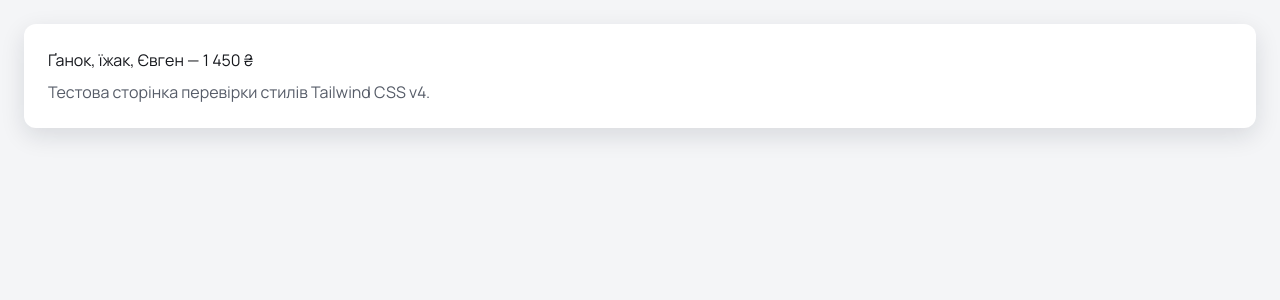
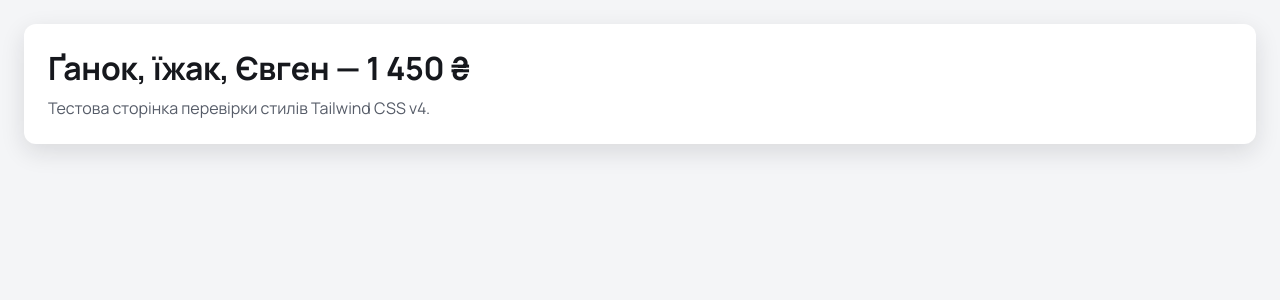
Before and after one commit to vkryvosheia/shop, a React (Vite) app in the folder frontend/: page / in a window 1280 px wide. Shown: the top 300 px of the page. Built offline with nearby package versions, Linux system fonts and the light colour scheme.

Commit message:
fix: resolve review feedback on typography, styles and tests

```diff
--- a/frontend/src/index.css
+++ b/frontend/src/index.css
@@ -1,6 +1,8 @@
 @import 'tailwindcss';
 
 @theme {
+  --color-*: initial;
+
   /* Шрифти */
   --font-sans:
     'Manrope', system-ui, -apple-system, BlinkMacSystemFont, 'Segoe UI', Roboto,
@@ -8,6 +10,7 @@
   --font-mono:
     'JetBrains Mono', ui-monospace, SFMono-Regular, Menlo, Monaco, Consolas,
     monospace;
+
   /* Кольори */
   --color-ink: #16181d;
   --color-muted: #565c68;
@@ -33,54 +36,72 @@
   --color-disabled: #8a909c;
   --color-upload-border: #c4c8d0;
 
-  /* Оформлення тексту */
-  --text-display: 2.5rem 3rem 800 -0.02em;
-  --text-h1: 2rem 2.5rem 700 -0.01em;
-  --text-h2: 1.5rem 2rem 700;
-  --text-h3: 1.125rem 1.625rem 700;
-  --text-body: 1rem 1.5rem 400;
-  --text-small: 0.875rem 1.25rem 500;
-  --text-label: 0.75rem 1rem 700 0.08em;
-  --text-price: 1.125rem 1.5;
-  --text-mono: 0.875rem 1.4;
-  --text-button: 0.9375rem 1.4;
-  --text-badge: 0.8125rem 1.4;
+  /* Typography */
+  --text-display: 2.5rem;
+  --text-display--line-height: 3rem;
+  --text-display--font-weight: 800;
+  --text-display--letter-spacing: -0.02em;
 
-  /* Radiuses, shadow and
-content width */
+  --text-h1: 2rem;
+  --text-h1--line-height: 2.5rem;
+  --text-h1--font-weight: 700;
+  --text-h1--letter-spacing: -0.01em;
+
+  --text-h2: 1.5rem;
+  --text-h2--line-height: 2rem;
+  --text-h2--font-weight: 700;
+
+  --text-h3: 1.125rem;
+  --text-h3--line-height: 1.625rem;
+  --text-h3--font-weight: 700;
+
+  --text-body: 1rem;
+  --text-body--line-height: 1.5rem;
+  --text-body--font-weight: 400;
+
+  --text-small: 0.875rem;
+  --text-small--line-height: 1.25rem;
+  --text-small--font-weight: 500;
+
+  --text-label: 0.75rem;
+  --text-label--line-height: 1rem;
+  --text-label--font-weight: 700;
+  --text-label--letter-spacing: 0.08em;
+
+  --text-price: 1.125rem;
+  --text-price--font-weight: 800;
+
+  --text-mono: 0.875rem;
+  --text-mono--font-weight: 500;
+
+  --text-button: 0.9375rem;
+  --text-button--font-weight: 700;
+
+  --text-badge: 0.8125rem;
+  --text-badge--font-weight: 700;
+
+  /* Radii, shadow and content width */
   --radius-control: 0.375rem;
   --radius-card: 0.75rem;
-  --shadow-raised: 0 8px 24px rgb(15 23 42 / 0.12);
+  --shadow-raised: 0 8px 24px rgb(22 24 29 / 0.12);
   --container-content: 80rem;
 }
 
-@theme {
-  --text-price--font-weight: 800;
-  --text-mono--font-weight: 500;
-  --text-button--font-weight: 700;
-  --text-badge--font-weight: 700;
-}
-
 @layer base {
-  html,
-  body {
-    overflow-x: hidden;
-  }
-
   body {
     background-color: var(--color-ground);
     color: var(--color-ink);
     font-family: var(--font-sans);
-    font-size: 1rem;
-    line-height: 1.5;
+    font-size: var(--text-body);
+    line-height: var(--text-body--line-height);
   }
 
   a {
-    color: inherit;
+    color: var(--color-primary);
     transition: color 0.15s ease-in-out;
   }
 
   a:hover {
-    color: var(--color-primary);
+    color: var(--color-primary-hover);
   }
 }
```
Also changed, not shown: 1 other file (tests, documents, lock files or other folders).
